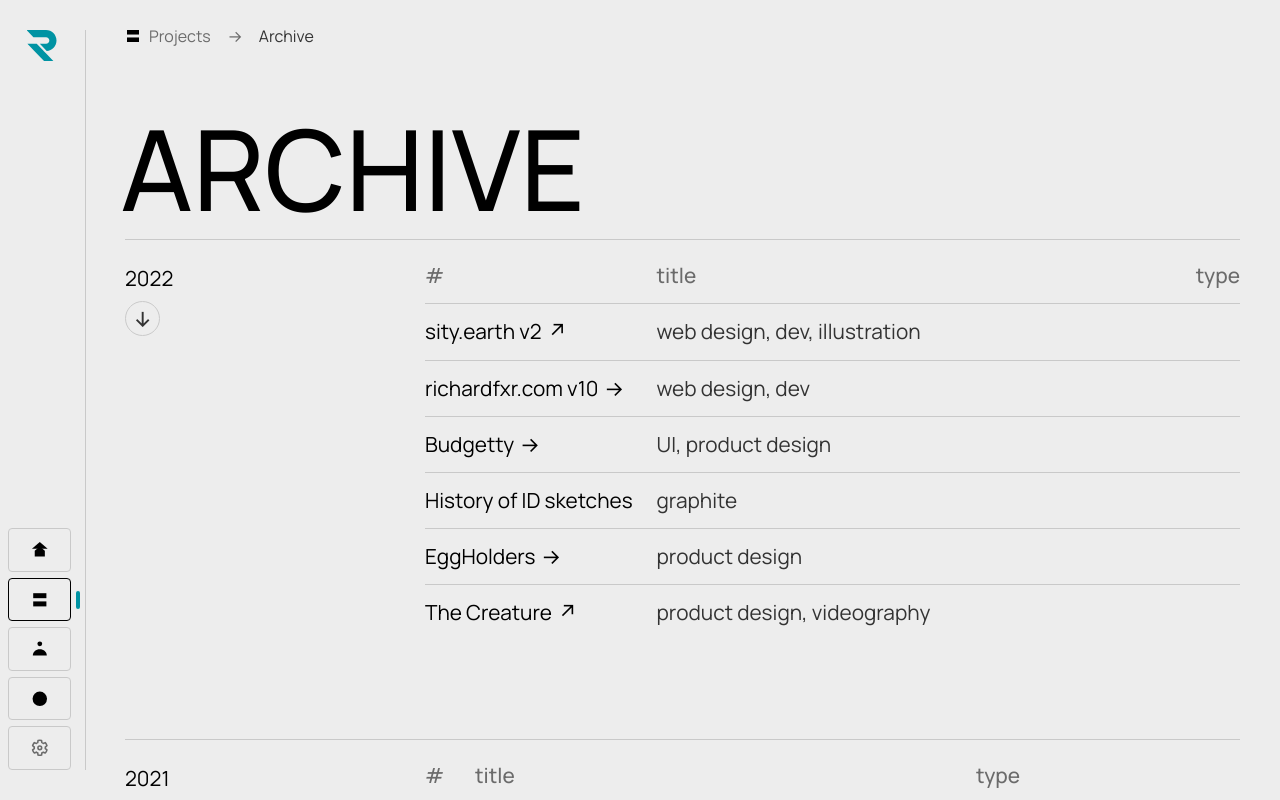
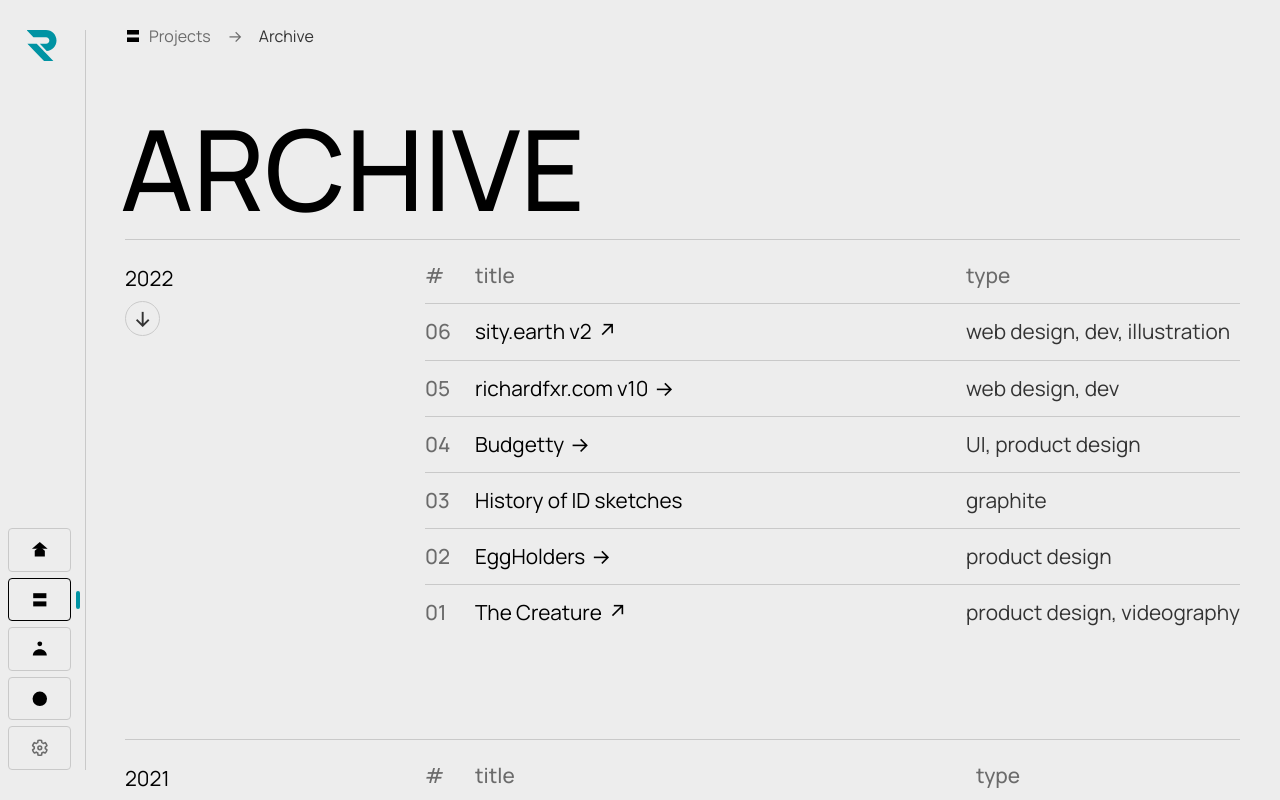
Before and after one commit to richardfxr/richardfxr, a Next.js app: page /projects/archive in a window 1280 px wide. Shown: the top 800 px of the page. Built offline with nearby package versions, Linux system fonts and the light colour scheme; a web font is replaced by a local one.

Commit message:
🐛FIX: added missing indexed="reverse"

```diff
--- a/pages/projects/archive.js
+++ b/pages/projects/archive.js
@@ -170,7 +170,7 @@ export default function Archive() {
             <Layout heading="Archive" id="archive">
                 <Section sections={sections} index={0} first>
                     <ScrollContainer horizontal>
-                        <Table tableData={archive2022} caption="2022 Archive" indexed />
+                        <Table tableData={archive2022} caption="2022 Archive" indexed="reverse" />
                     </ScrollContainer>
                 </Section>
 
```
